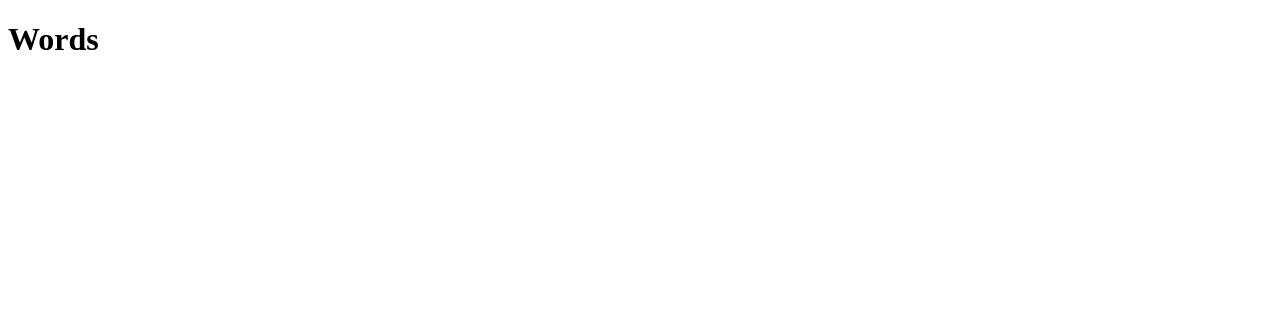
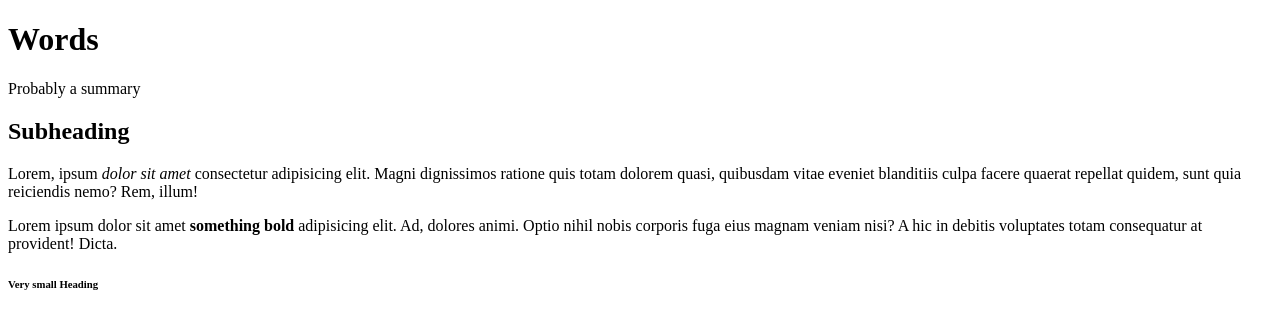
Before and after one commit to KrazyKreap/git-test, a plain HTML site: page html-boilerplate/index.html in a window 1280 px wide. Drawn offline with Linux system fonts and the light colour scheme.

Commit message:
Added headings and text to index.html

```diff
--- a/html-boilerplate/index.html
+++ b/html-boilerplate/index.html
@@ -7,5 +7,15 @@
     </head>
     <body>
         <h1>Words</h1>
+        <p>Probably a summary</p>
+        <h2>Subheading</h2>
+        <p>Lorem, ipsum <em>dolor sit amet</em> consectetur adipisicing elit. Magni dignissimos ratione quis totam dolorem quasi, quibusdam vitae eveniet blanditiis culpa facere quaerat repellat quidem, sunt quia reiciendis nemo? Rem, illum!
+        </p>
+        <!-- Don't use <i> or <b> since accessibility to reading won't be the same as <em> or <strong> -->
+        <!-- <i> can be used for thoughts, idiomatic phrases, technical terms, etc without emphasis needed and <b> just to draw some attention to a particular section without conveying extra importance-->
+        <p>Lorem ipsum dolor sit amet <strong>something bold</strong> adipisicing elit. Ad, dolores animi. Optio nihil nobis corporis fuga eius magnam veniam nisi? A hic in debitis voluptates totam consequatur at provident! Dicta.
+        </p>
+        <h6>Very small Heading</h6>
+        <!-- h1-h6 based on importance -->
     </body>
 </html>
```
